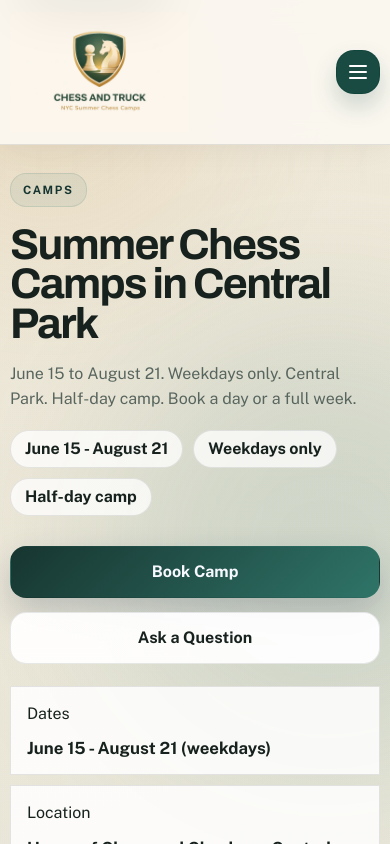
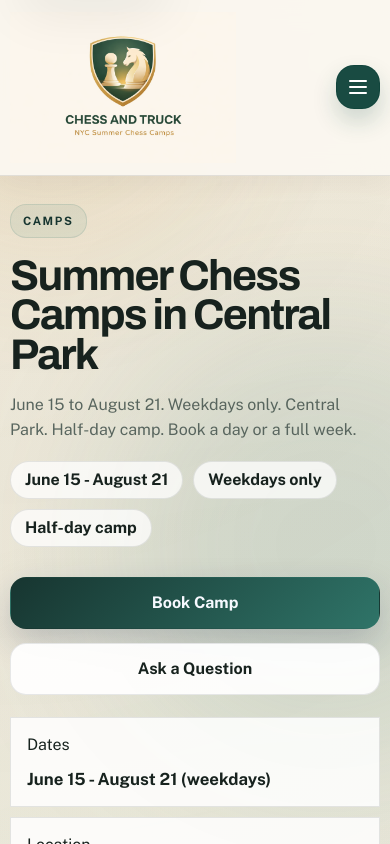
Before and after one commit to Aminjon0603/chess-and-truck-site, a React (Vite) app: page / in a window 390 px wide. Shown: the top 844 px of the page. Built offline with nearby package versions, Linux system fonts and the light colour scheme.

Commit message:
Enlarge mobile header logo further

```diff
--- a/src/site.css
+++ b/src/site.css
@@ -2469,11 +2469,11 @@ a {
     flex: 0 1 calc(100% - 56px);
     min-width: 0;
     gap: 0;
-    max-width: calc(100% - 48px);
+    max-width: calc(100% - 44px);
   }
 
   .brand-mark {
-    width: clamp(156px, 46vw, 210px);
+    width: clamp(192px, 58vw, 260px);
   }
 
   .brand-copy strong {
```
